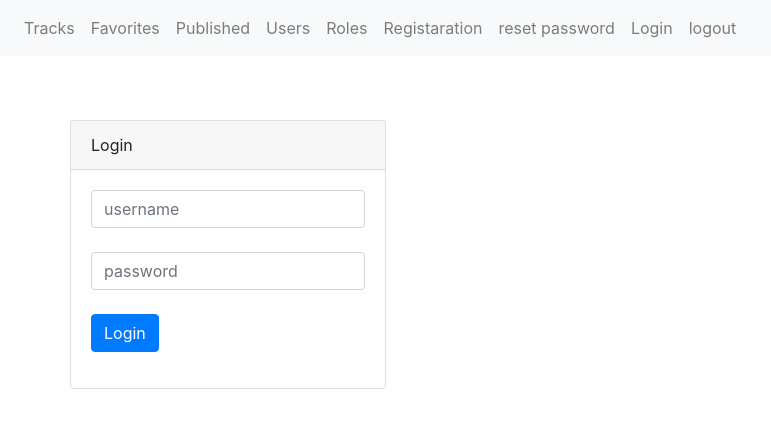
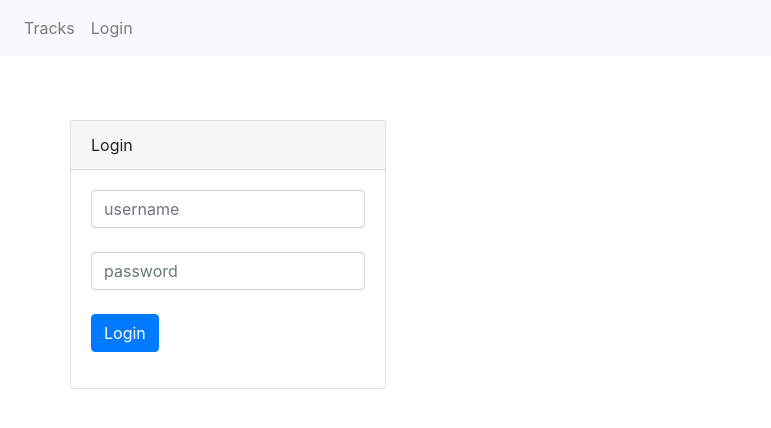
Before and after one commit to vkorppi/favoritetracks, a React (Create React App) app in the folder frontend/: page /login in a window 1280 px wide. Shown: the top 428 px of the page, without its empty margins (0-771 px from the left). Built offline with nearby package versions, Linux system fonts and the light colour scheme.

Commit message:
Pääsynhallinnan toteuttaminen frontend osuus kesken. Muutama bugi korjattu myös backend ja frontend puolella

```diff
--- a/frontend/src/App.tsx
+++ b/frontend/src/App.tsx
@@ -9,7 +9,7 @@ import Registaration from './components/users/registaration';
 import UserSearch from './components/users/userSearch';
 import Details from './components/users/userDetails';
 import Login from './components/users/login';
-import { useRouteMatch, Route, Switch, useLocation } from 'react-router-dom';
+import { useRouteMatch, Route, Switch, useLocation,Redirect,useHistory } from 'react-router-dom';
 import Favorites from './components/spotify/favorites';
 
 
@@ -19,7 +19,8 @@ const App: React.FC = () => {
   const selector = (state: MessageType) => state
   const rootstate = useSelector(selector)
   const location = useLocation();
-
+  const token = localStorage.getItem('Token')
+  const history = useHistory()
 
   const showAlert = (message: string, type: string) => {
 
@@ -29,7 +30,7 @@ const App: React.FC = () => {
   const logout = () => {
 
     localStorage.clear()
-
+    history.push("/")
   };
 
   const noAlert = /details|registaration/i;
@@ -55,14 +56,11 @@ const App: React.FC = () => {
         <Navbar.Collapse id="basic-navbar-nav">
           <Nav className="mr-auto">
             <Nav.Link href="/">Tracks</Nav.Link>
-            <Nav.Link href="/favorites">Favorites</Nav.Link>
-            <Nav.Link href="#Published">Published</Nav.Link>
-            <Nav.Link href="/users">Users</Nav.Link>
-            <Nav.Link href="#Roles">Roles</Nav.Link>
-            <Nav.Link href="/registaration">Registaration</Nav.Link>
-            <Nav.Link href="/reset">reset password</Nav.Link>
-            <Nav.Link href="/login">Login</Nav.Link>
-            <Nav.Link href="#" onClick={() => logout()}>logout</Nav.Link>
+            {token ? <Nav.Link href="/favorites">Favorites</Nav.Link> :  ''}
+            {token ? <Nav.Link href="/users">Users</Nav.Link> :  ''}
+            {token ?  <Nav.Link href="/registaration">Registaration</Nav.Link> :  ''}
+            {!token ? <Nav.Link href="/login">Login</Nav.Link> :  ''}
+            {token ? <Nav.Link href="#" onClick={() => logout()}>logout</Nav.Link> :  ''}
           </Nav>
 
         </Navbar.Collapse>
@@ -84,28 +82,34 @@ const App: React.FC = () => {
 
             <Switch>
             <Route path="/favorites">
-                <Favorites showmessage={showAlert} />
+            {token ? <Favorites showmessage={showAlert} /> :  <Redirect to="/login" />}
               </Route>
               <Route path="/login">
                 <Login showmessage={showAlert} />
               </Route>
               <Route path="/details">
-                <Modal centered show={true}>
+              {token ?
+              <Modal centered show={true}>
                   <Modal.Body>
                     <Details showmessage={showAlert} id={id} />
                   </Modal.Body>
                 </Modal>
+                 :  <Redirect to="/login" />}
               </Route>
               <Route path="/users">
+              {token ?
                 <UserSearch showmessage={showAlert} />
+                :  <Redirect to="/login" />}
               </Route>
               <Route path="/registaration">
+              {token ?
                 <Modal centered show={true}>
                   <Modal.Body>
                     <Message text={rootstate.message.text} msgtype={rootstate.message.msgtype} />
                     <Registaration showmessage={showAlert} />
                   </Modal.Body>
                 </Modal>
+                 :  <Redirect to="/login" />}
               </Route>
               <Route path="/">
                 <Search showmessage={showAlert} />
--- a/frontend/src/components/spotify/favorites.tsx
+++ b/frontend/src/components/spotify/favorites.tsx
@@ -154,7 +154,7 @@ const Favorites: React.FC<BasicComponent> = ({ showmessage }) => {
 
             <Form.Group>
                 <ListGroup variant="flush">
-                    {data ? data.getList.map((track: Track) => (
+                    { (data && data.getList) ? data.getList.map((track: Track) => (
 
                         <Form.Row key={track.uri} >
                             <Col>
--- a/frontend/src/components/spotify/search.tsx
+++ b/frontend/src/components/spotify/search.tsx
@@ -25,7 +25,7 @@ const Search: React.FC<BasicComponent> = ({ showmessage }) => {
     fetchPolicy: "no-cache", errorPolicy: 'none'
   })
 
-  if (listObject && listObject.data) {
+  if (listObject && listObject.data && listObject.data.getList) {
 
     uris = listObject.data.getList.map((track: trackNoExternalUrl) => (track.uri));
 
--- a/frontend/src/components/users/login.tsx
+++ b/frontend/src/components/users/login.tsx
@@ -4,7 +4,7 @@ import { Button, Card, Form, Col, FormControl } from 'react-bootstrap';
 import { BasicComponent } from "../../type";
 import { useMutation } from '@apollo/client';
 import queries from '../../graphql/queries';
-
+import {useHistory} from "react-router-dom"
 
 const Login: React.FC<BasicComponent> = ({ showmessage }) => {
 
@@ -13,6 +13,8 @@ const Login: React.FC<BasicComponent> = ({ showmessage }) => {
             showmessage(error.message,'danger')
         }
     })
+
+    const history = useHistory()
 
     const submitCredentials = async (event: FormEvent) => {
 
@@ -23,10 +25,12 @@ const Login: React.FC<BasicComponent> = ({ showmessage }) => {
         const username = form[0] as HTMLInputElement;
         const password = form[1] as HTMLInputElement;
 
-        login({ variables: { username: username.value, password: password.value} });
+        const loginResult = login({ variables: { username: username.value, password: password.value} });
 
         username.value = ''
         password.value = ''
+
+
 
     }
 
@@ -36,7 +40,7 @@ const Login: React.FC<BasicComponent> = ({ showmessage }) => {
 
         const value = result.data.login.value as string;
         localStorage.setItem('Token',value)
-
+        history.push("/")
     }
 
     return (
```
Also changed, not shown: 2 other files (tests, documents, lock files or other folders).
